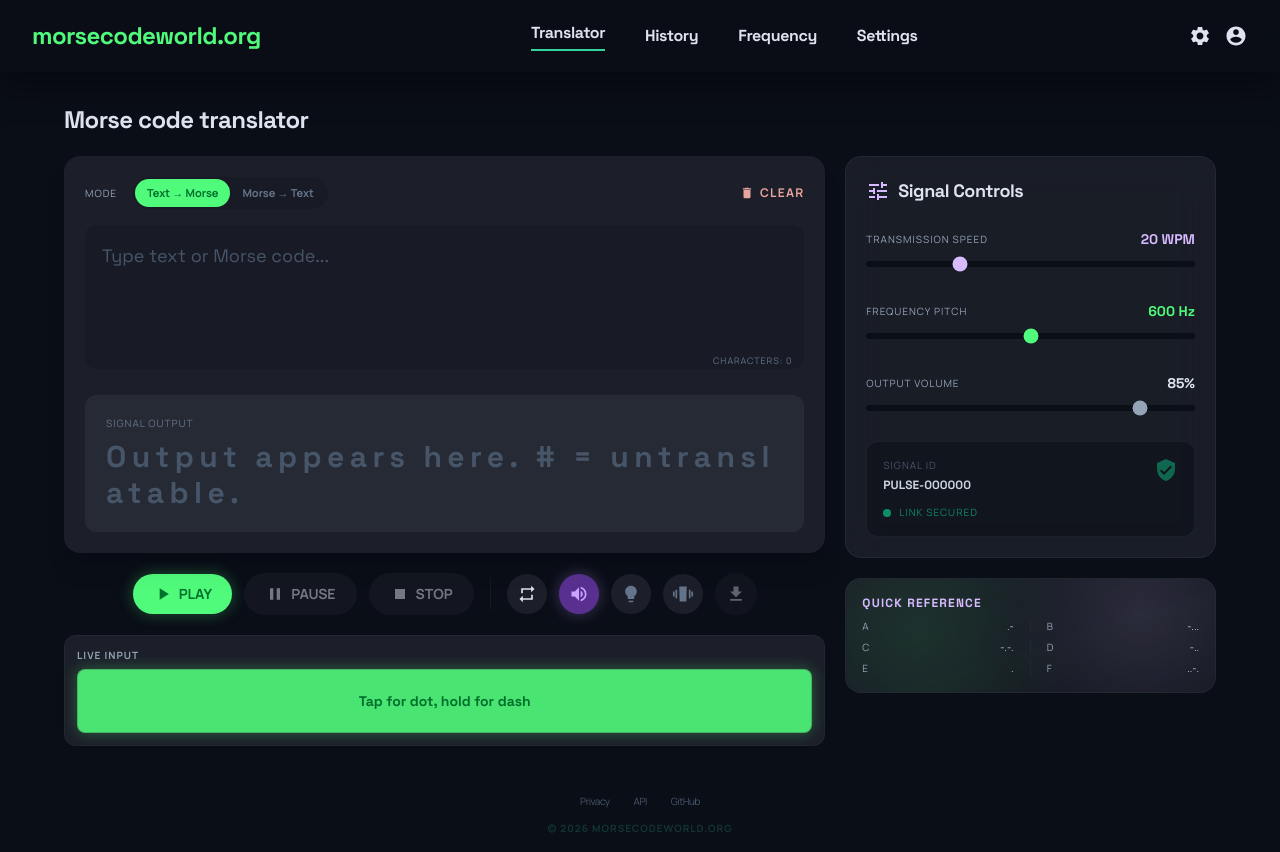
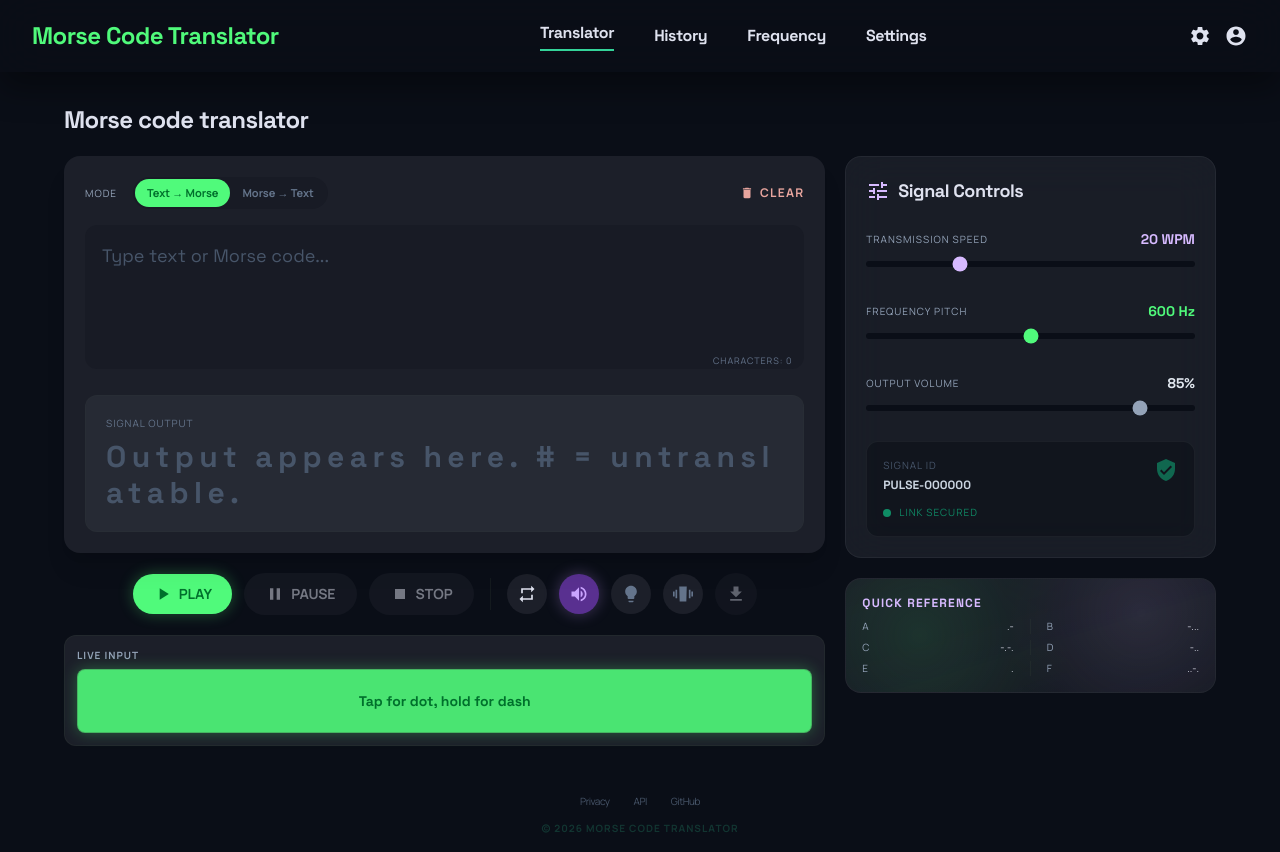
Before and after one commit to sandaru3n/Morse-Code-World, a Next.js app: page / in a window 1280 px wide. Built offline with nearby package versions, Linux system fonts and the light colour scheme.

Commit message:
fix title

```diff
--- a/app/layout.tsx
+++ b/app/layout.tsx
@@ -16,9 +16,9 @@
 });
 
 export const metadata: Metadata = {
-  title: "Morse Code Translator — Encode, Decode & Audio | morsecodeworld.org",
+  title: "Morse Code Translator — Encode, Decode & Audio",
   description:
-    "Free morse code translator online: turn text into Morse and decode dots and dashes with instant playback, speed and pitch controls, and waveform view. Practice and share signals in your browser at morsecodeworld.org.",
+    "Free morse code translator online: turn text into Morse and decode dots and dashes with instant playback, speed and pitch controls, and waveform view. Practice and share signals in your browser.",
   keywords: [
     "morse code translator",
     "morse translator",
--- a/components/TranslatorShell.tsx
+++ b/components/TranslatorShell.tsx
@@ -157,7 +157,7 @@
     if (!text.trim()) return;
     try {
       if (navigator.share) {
-        await navigator.share({ title: "morsecodeworld.org", text });
+        await navigator.share({ title: "Morse Code Translator", text });
       } else {
         await navigator.clipboard.writeText(text);
       }
@@ -202,7 +202,7 @@
       <header className="fixed top-0 z-50 flex h-[4.5rem] w-full items-center justify-between bg-neutral-100/80 px-4 shadow-[0_16px_32px_rgba(0,0,0,0.12)] backdrop-blur-xl dark:bg-[#0A0E17]/80 dark:shadow-[0_16px_32px_rgba(0,0,0,0.38)] md:px-8">
         <div className="flex min-w-0 flex-1 items-center gap-3 md:flex-none">
           <span className="truncate font-headline text-base font-black tracking-tight text-emerald-500 dark:text-[#50FA7B] sm:text-lg md:text-xl lg:text-2xl">
-            morsecodeworld.org
+            Morse Code Translator
           </span>
         </div>
         <nav className="hidden flex-1 items-center justify-center gap-8 lg:gap-10 md:flex">
@@ -589,7 +589,7 @@
           </a>
         </div>
         <div className="font-label text-[10px] font-bold uppercase tracking-widest text-emerald-500/30 dark:text-emerald-400/20">
-          © 2026 morsecodeworld.org
+          © 2026 Morse Code Translator
         </div>
       </footer>
 
```
